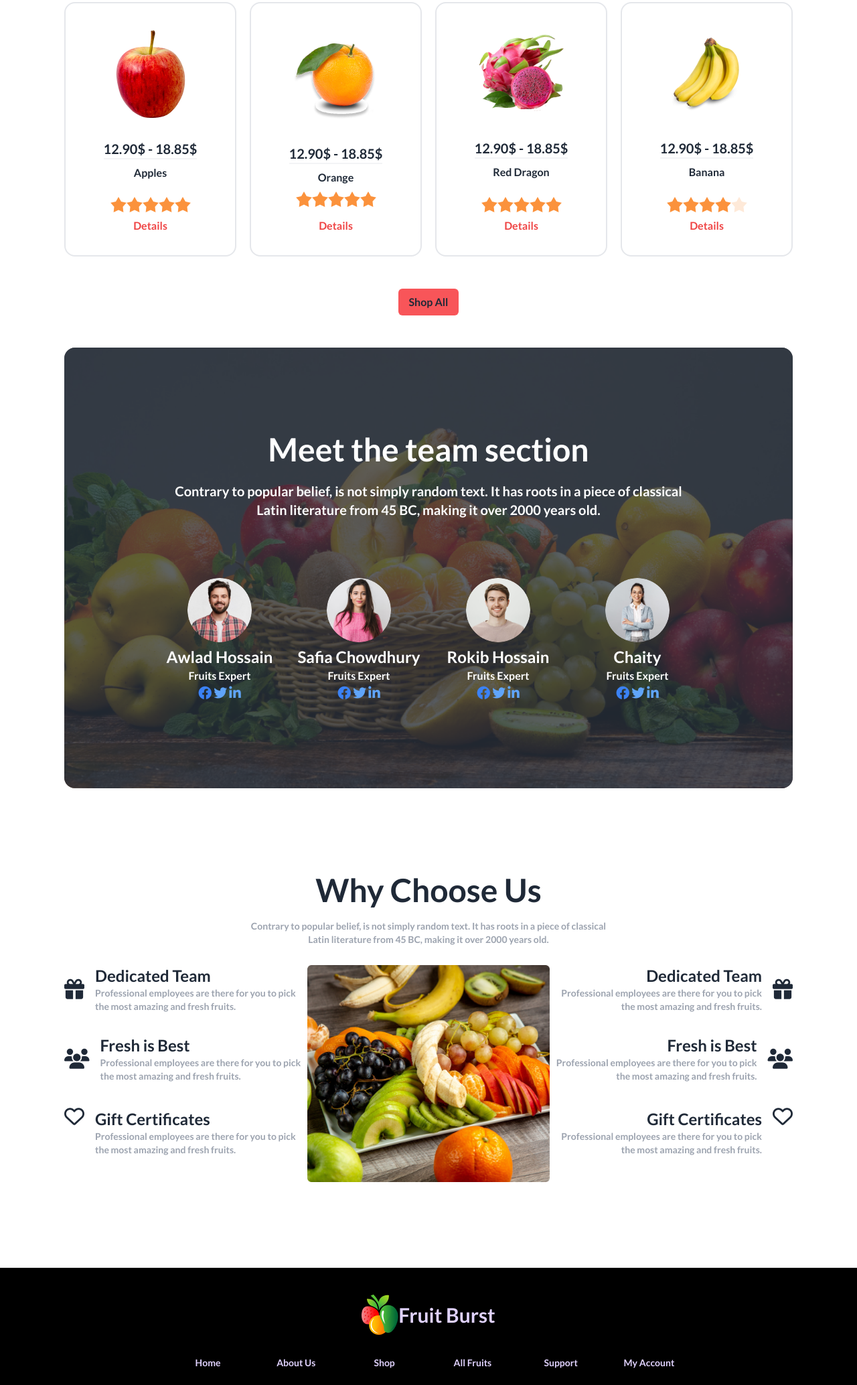
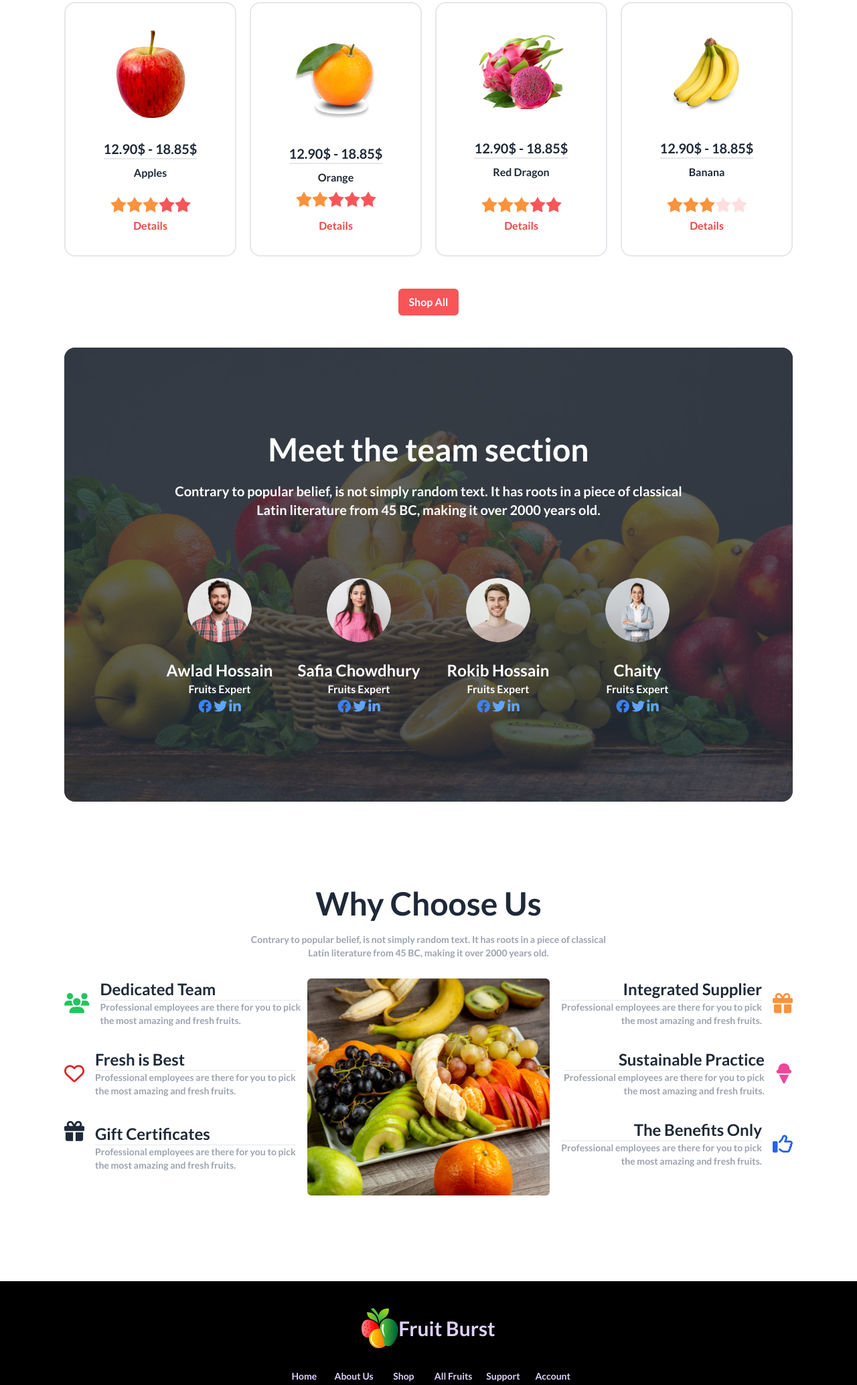
Before and after one commit to khalid423959/Fruit-website, a plain HTML site: page index.html in a window 1280 px wide. Shown: the part 1223-3291 px from the top of the page at 67% size. Drawn offline with nearby package versions, Linux system fonts and the light colour scheme.

Commit message:
meet the team

```diff
--- a/index.html
+++ b/index.html
@@ -24,12 +24,12 @@
     <header>
       <!-- navbar -->
         <nav class="px-3 lg:px-24 py-5">
-            <div class="navbar bg-[#fc4f51] rounded-full  flex items-center">
+            <div class="navbar lg:bg-[#fc4f51] rounded-full  flex flex-row-reverse lg:flex-row">
                 <div class="navbar-start ">
 
                     <div class="dropdown ">
                         <label tabindex="0" class="btn btn-ghost lg:hidden">
-                            <svg xmlns="http://www.w3.org/2000/svg" class="h-5 text-white w-5" fill="none"
+                            <svg xmlns="http://www.w3.org/2000/svg" class="h-5 lg:text-white w-5" fill="none"
                                 viewBox="0 0 24 24" stroke="currentColor">
                                 <path stroke-linecap="round" stroke-linejoin="round" stroke-width="2"
                                     d="M4 6h16M4 12h8m-8 6h16" />
@@ -47,7 +47,7 @@
                     </div>
 
                     <div class="dropdown">
-                        <label tabindex="0" class="btn btn-ghost btn-circle hidden items-center">
+                        <label tabindex="0" class="btn btn-ghost btn-circle hidden">
                         </label>
                         <ul class="px-10  hidden lg:flex text-white  font-lato gap-5 ">
                             <li><a>Home</a></li>
@@ -138,7 +138,7 @@
         </section>
 
         <!-- fruit item -->
-        <section class="flex justify-center relative  l text-center bg-white rounded-md w-3/5 m-auto -mt-20">
+        <section class="flex hidden lg:flex justify-center relative  text-center bg-white rounded-md w-3/5 m-auto -mt-20">
           <div>
             <img src="images/fruit1.png" alt="">
             <p>Jam</p>
@@ -165,8 +165,8 @@
 
         <div class="flex justify-around flex-col lg:flex-row items-center space-y-10 mt-20">
             <div class="text-center lg:text-left">
-                <h1 class="text-3xl lg:text-4xl mb-6">Deal of the day</h1>
-                <p class="text-sm px-9 lg:px-0 lg:text-sm">Contrary to popular belief, is not simply random text. It has roots in a piece of classical <br> Latin literature from 45 BC, making it over 2000 years old.</p>
+                <h1 class="text-2xl lg:text-4xl mb-6">Deal of the day</h1>
+                <p class="text-sm text-gray-400 px-9 lg:px-0 lg:text-sm">Contrary to popular belief, is not simply random text. It has roots in a piece of classical <br> Latin literature from 45 BC, making it over 2000 years old.</p>
             </div>
 
                 <div class="grid grid-flow-col gap-5 text-center auto-cols-max text-xl lg:text-3xl">
@@ -205,16 +205,16 @@
                   <img src="images/fruit6.png" alt="fruit" class="rounded-xl" />
                 </figure>
                 <div class="card-body items-center text-center">
-                  <h2 class="card-title border-b-2 border-gray-100">12.90$ - 18.85$</h2>
+                  <h2 class="card-title border-b-2 border-gray-200">12.90$ - 18.85$</h2>
 
                   <p>Apples</p>
 
                   <div class="rating">
                     <input type="radio" name="rating-2" class="mask mask-star-2 bg-orange-400" />
                     <input type="radio" name="rating-2" class="mask mask-star-2 bg-orange-400"  />
-                    <input type="radio" name="rating-2" class="mask mask-star-2 bg-orange-400" />
                     <input type="radio" name="rating-2" class="mask mask-star-2 bg-orange-400" checked/>
-                    <input type="radio" name="rating-2" class="mask mask-star-2 bg-orange-400" />
+                    <input type="radio" name="rating-2" class="mask mask-star-2 bg-[#F85559]" />
+                    <input type="radio" name="rating-2" class="mask mask-star-2 bg-[#F85559]" />
                   </div>
 
                   <div class="card-actions">
@@ -227,15 +227,15 @@
                   <img src="images/fruit7.png" alt="fruit" class="rounded-xl" />
                 </figure>
                 <div class="card-body items-center text-center">
-                  <h2 class="card-title border-b-2 border-gray-100">12.90$ - 18.85$</h2>
+                  <h2 class="card-title border-b-2 border-gray-200">12.90$ - 18.85$</h2>
 
                   <p>Orange</p>
                    <div class="rating  mb-2">
                     <input type="radio" name="rating-2" class="mask mask-star-2 bg-orange-400" />
-                    <input type="radio" name="rating-2" class="mask mask-star-2 bg-orange-400"  />
-                    <input type="radio" name="rating-2" class="mask mask-star-2 bg-orange-400" checked/>
-                    <input type="radio" name="rating-2" class="mask mask-star-2 bg-orange-400" />
-                    <input type="radio" name="rating-2" class="mask mask-star-2 bg-orange-400" />
+                    <input type="radio" name="rating-2" class="mask mask-star-2 bg-orange-400"  checked/>
+                    <input type="radio" name="rating-2" class="mask mask-star-2 bg-[#F85559]" />
+                    <input type="radio" name="rating-2" class="mask mask-star-2 bg-[#F85559]" />
+                    <input type="radio" name="rating-2" class="mask mask-star-2 bg-[#F85559]" />
                   </div>
                   <div class="card-actions">
                     <button class="text-red-500">Details</button>
@@ -247,15 +247,15 @@
                   <img src="images/fruit8.png" alt="fruit" class="rounded-xl" />
                 </figure>
                 <div class="card-body items-center text-center">
-                  <h2 class="card-title border-b-2 border-gray-100">12.90$ - 18.85$</h2>
+                  <h2 class="card-title border-b-2 border-gray-200">12.90$ - 18.85$</h2>
 
                   <p>Red Dragon</p>
                    <div class="rating">
                     <input type="radio" name="rating-2" class="mask mask-star-2 bg-orange-400" />
                     <input type="radio" name="rating-2" class="mask mask-star-2 bg-orange-400" />
                     <input type="radio" name="rating-2" class="mask mask-star-2 bg-orange-400" />
-                    <input type="radio" name="rating-2" class="mask mask-star-2 bg-orange-400" checked />
-                    <input type="radio" name="rating-2" class="mask mask-star-2 bg-orange-400" />
+                    <input type="radio" name="rating-2" class="mask mask-star-2 bg-[#F85559]" checked />
+                    <input type="radio" name="rating-2" class="mask mask-star-2 bg-[#F85559]" />
                   </div>
                   <div class="card-actions">
                     <button class="text-red-500">Details</button>
@@ -267,15 +267,15 @@
                   <img src="images/fruit9.png" alt="fruit" class="rounded-xl" />
                 </figure>
                 <div class="card-body items-center text-center">
-                  <h2 class="card-title border-b-2 border-gray-100">12.90$ - 18.85$</h2>
+                  <h2 class="card-title border-b-2 border-gray-200">12.90$ - 18.85$</h2>
 
                   <p>Banana</p>
                    <div class="rating">
                     <input type="radio" name="rating-2" class="mask mask-star-2 bg-orange-400" />
                     <input type="radio" name="rating-2" class="mask mask-star-2 bg-orange-400"  />
-                    <input type="radio" name="rating-2" class="mask mask-star-2 bg-orange-400" />
-                    <input type="radio" name="rating-2" class="mask mask-star-2 bg-orange-400"checked />
-                    <input type="radio" name="rating-2" class="mask mask-star-2 bg-orange-400" />
+                    <input type="radio" name="rating-2" class="mask mask-star-2 bg-orange-400" checked />
+                    <input type="radio" name="rating-2" class="mask mask-star-2 bg-[#F85559]" />
+                    <input type="radio" name="rating-2" class="mask mask-star-2 bg-[#F85559]" />
                   </div>
                   <div class="card-actions">
                     <button class="text-red-500">Details</button>
@@ -284,7 +284,7 @@
             </div>
         </div>
         <div class="flex justify-center mt-12 mb-12">
-              <button class="bg-[#F85559] px-4 py-2 rounded-md">Shop All</button>
+              <button class="bg-[#F85559] text-white px-4 py-2 rounded-md">Shop All</button>
          </div>
 
          <!-- meet the team -->
@@ -305,7 +305,7 @@
                 </div>
 
               </div>
-              <div class="text-white">
+              <div class="text-white mt-5">
                   <h1 class="text-2xl">Awlad Hossain</h1>
                   <p>Fruits Expert</p>
                   <i class="fa-brands text-blue-500 text-xl fa-facebook"></i>
@@ -321,7 +321,7 @@
                 </div>
 
               </div>
-              <div class="text-white">
+              <div class="text-white mt-5">
                   <h1 class="text-2xl">Safia Chowdhury</h1>
                   <p>Fruits Expert</p>
                   <i class="fa-brands text-blue-500 text-xl fa-facebook"></i>
@@ -337,7 +337,7 @@
                 </div>
 
               </div>
-              <div class="text-white">
+              <div class="text-white mt-5">
                   <h1 class="text-2xl">Rokib Hossain</h1>
                   <p>Fruits Expert</p>
                   <i class="fa-brands text-blue-500 text-xl fa-facebook"></i>
@@ -353,7 +353,7 @@
                 </div>
 
               </div>
-              <div class="text-white">
+              <div class="text-white mt-5">
                   <h1 class="text-2xl">Chaity</h1>
                   <p>Fruits Expert</p>
                   <i class="fa-brands text-blue-500 text-xl fa-facebook"></i>
@@ -379,25 +379,28 @@
             <!-- left -->
             <div class="space-y-8">
               <div class="lg:flex lg:justify-start lg:items-center gap-4">
-                <div><i class="fa-solid text-3xl fa-gift"></i></div>
+                <div><i class="fa-solid text-green-500 text-3xl fa-users"></i></div>
                 <div>
                   <h1 class="text-2xl">Dedicated Team</h1>
+                  <hr>
                   <p class="text-gray-400 text-sm">Professional employees are there for you to pick <br>the most amazing and fresh fruits.</p>
                 </div>
               </div>
 
               <div class="lg:flex lg:justify-start lg:items-center gap-4">
-                <div><i class="fa-solid text-3xl fa-users"></i></div>
+                <div><i class="fa-regular text-red-600 text-3xl fa-heart"></i></div>
                 <div>
                   <h1 class="text-2xl">Fresh is Best</h1>
+                  <hr>
                   <p class="text-sm text-gray-400">Professional employees are there for you to pick <br>the most amazing and fresh fruits.</p>
                 </div>
               </div>
 
               <div class="lg:flex lg:justify-start lg:items-center gap-4">
-                <div><i class="fa-regular text-3xl fa-heart"></i></div>
+                <div><i class="fa-solid text- text-3xl fa-gift"></i></div>
                 <div>
                   <h1 class="text-2xl">Gift Certificates</h1>
+                  <hr>
                   <p class="mb-10 lg:-mb-12 text-sm text-gray-400">Professional employees are there for you to pick <br>the most amazing and fresh fruits.</p>
                 </div>
               </div>
@@ -411,69 +414,33 @@
 
             <div class="space-y-8">
               <div class="lg:flex lg:justify-start lg:items-center lg:text-right lg:flex-row-reverse gap-4">
-                <div><i class="fa-solid text-3xl fa-gift"></i></div>
+                <div><i class="fa-solid text-orange-400 text-3xl fa-gift"></i></div>
                 <div>
-                  <h1 class="text-2xl">Dedicated Team</h1>
+                  <h1 class="text-2xl">Integrated Supplier</h1>
+                  <hr>
                   <p class="text-gray-400 text-sm">Professional employees are there for you to pick <br>the most amazing and fresh fruits.</p>
                 </div>
               </div>
 
               <div class="lg:flex lg:justify-start lg:items-center lg:text-right lg:flex-row-reverse gap-4">
-                <div><i class="fa-solid text-3xl fa-users"></i></div>
+                <div><i class="fa-solid text-pink-500 text-3xl fa-ice-cream"></i></div>
                 <div>
-                  <h1 class="text-2xl">Fresh is Best</h1>
+                  <h1 class="text-2xl">Sustainable Practice</h1>
+                  <hr>
                   <p class="text-sm text-gray-400">Professional employees are there for you to pick <br>the most amazing and fresh fruits.</p>
                 </div>
               </div>
 
               <div class="lg:flex lg:justify-start lg:items-center lg:text-right lg:flex-row-reverse gap-4">
-                <div><i class="fa-regular text-3xl fa-heart"></i></div>
+                <div><i class="fa-regular  text-blue-600 text-3xl fa-thumbs-up"></i></div>
                 <div>
-                  <h1 class="text-2xl">Gift Certificates</h1>
-                  <p class="mb-10 lg:-mb-12 text-sm text-gray-400">Professional employees are there for you to pick <br>the most amazing and fresh fruits.</p>
+                  <h1 class="text-2xl">The Benefits Only</h1>
+                  <hr>
+                  <p class=" text-sm text-gray-400">Professional employees are there for you to pick <br>the most amazing and fresh fruits.</p>
                 </div>
               </div>
 
             </div>
-
-
-
-
-
-            <!-- <div class="">
-              <div class=" space-y-8">
-                <div class="flex  lg:justify-end lg:items-center gap-4">
-                  <div class="text-right">
-                    <h1 class="text-2xl mt-10 lg:">Integrated Supplier</h1>
-                    <hr class="w-1/3 ml-56 ">
-                    <p class="text-sm text-gray-400">Professional employees are there for you to pick <br>the most amazing and fresh fruits.</p>
-                  </div>
-                  <div><i class="fa-solid text-3xl fa-gift"></i></div>
-                </div>
-
-                <div class="flex justify-end items-center gap-4">
-                  <div class="text-right">
-                    <h1 class="text-2xl">Sustainable Practice</h1>
-                    <hr class="w-1/3 ml-56 ">
-                    <p class="text-sm text-gray-400">Professional employees are there for you to pick <br>the most amazing and fresh fruits.</p>
-                  </div>
-                  <div><i class="fa-solid text-3xl fa-ice-cream"></i></div>
-                </div>
-
-                <div class="flex justify-end items-center gap-4">
-                  <div class="text-right">
-                    <h1 class="text-2xl">The Benefits Only</h1>
-                    <hr class="w-1/3 ml-56 ">
-                    <p class="text-sm text-gray-400">Professional employees are there for you to pick <br>the most amazing and fresh fruits.</p>
-                  </div>
-                  <div><i class="fa-regular text-3xl fa-thumbs-up"></i></div>
-                </div>
-
-              </div>
-            </div> -->
-
-
-
           </div>
 
         </section>
@@ -489,13 +456,13 @@
           <img src="images/logo.png" alt="">
           <h1 class="lg:text-3xl">Fruit Burst</h1>
          </div>
-         <div class="grid grid-cols-4 lg:grid-cols-6 gap-1  lg:gap-14 lg:mt-6">
+         <div class="grid items-center grid-cols-3 lg:grid-cols-6 gap-5 lg:gap-x-4 lg:mt-6 ">
           <p>Home</p>
           <p>About Us</p>
           <p>Shop</p>
           <p>All Fruits</p>
           <p>Support</p>
-          <p>My Account</p>
+          <p>Account</p>
          </div>
       </div>
       <div>
```
